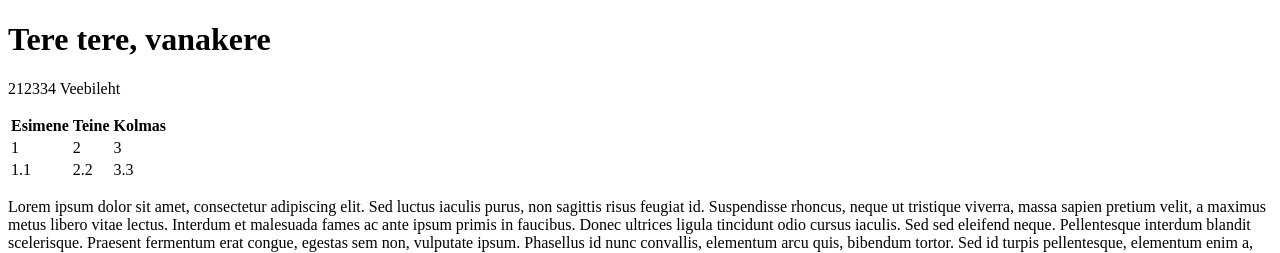
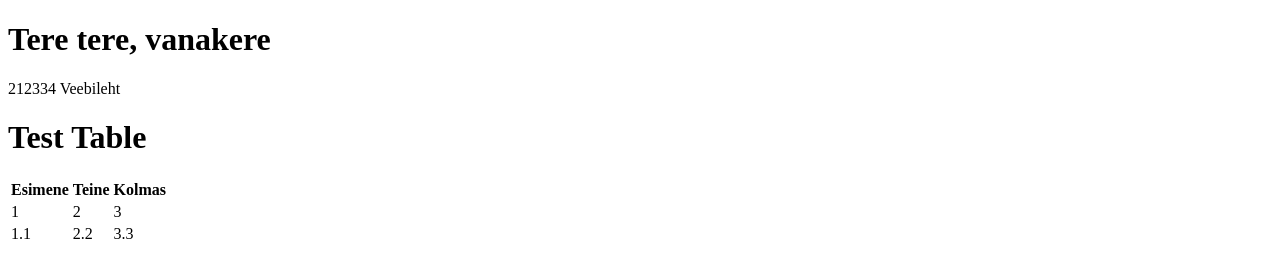
Before and after one commit to ReAmrk/ReAmrk.github.io, a plain HTML site: page index.html in a window 1280 px wide. Shown: the top 253 px of the page. Drawn offline with Linux system fonts and the light colour scheme.

Commit message:
Update index.html

```diff
--- a/index.html
+++ b/index.html
@@ -4,6 +4,7 @@
 <h1>Tere tere, vanakere</h1>
 <p>212334 Veebileht</p>
 <table>
+<h1>Test Table</h1>
   <tr>
     <th>Esimene</th>
     <th>Teine</th>
```
